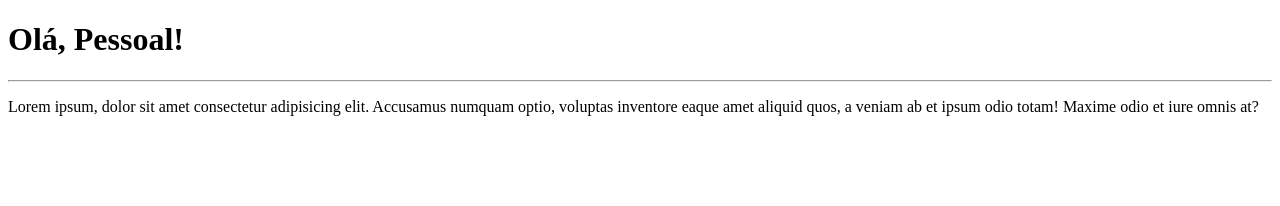
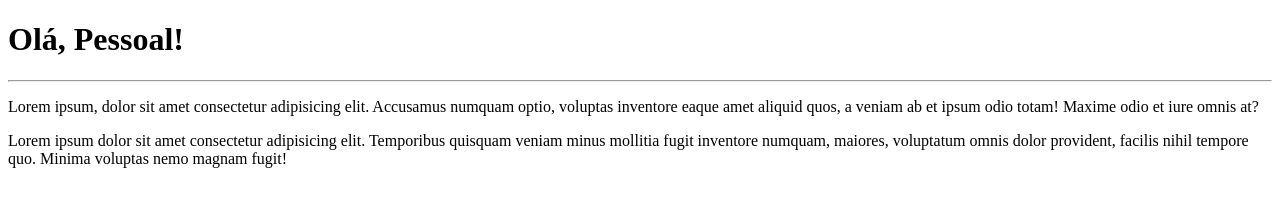
Before and after one commit to Sant232912/Projeto-do-Zero, a plain HTML site: page site-projeto/index.html in a window 1280 px wide. Drawn offline with Linux system fonts and the light colour scheme.

Commit message:
adicionei um parágrafo

```diff
--- a/site-projeto/index.html
+++ b/site-projeto/index.html
@@ -9,5 +9,6 @@
     <h1>Olá, Pessoal!</h1>
     <hr>
     <p>Lorem ipsum, dolor sit amet consectetur adipisicing elit. Accusamus numquam optio, voluptas inventore eaque amet aliquid quos, a veniam ab et ipsum odio totam! Maxime odio et iure omnis at?</p>
+    <p>Lorem ipsum dolor sit amet consectetur adipisicing elit. Temporibus quisquam veniam minus mollitia fugit inventore numquam, maiores, voluptatum omnis dolor provident, facilis nihil tempore quo. Minima voluptas nemo magnam fugit!</p>
 </body>
 </html>
```
